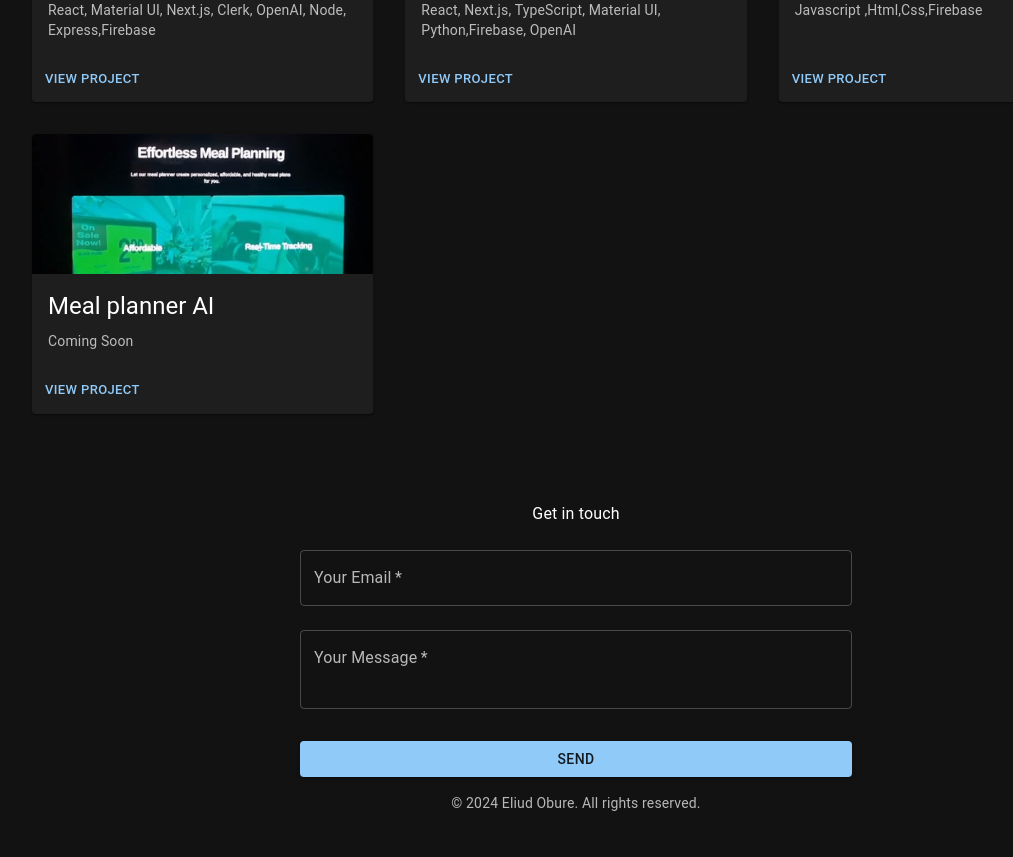
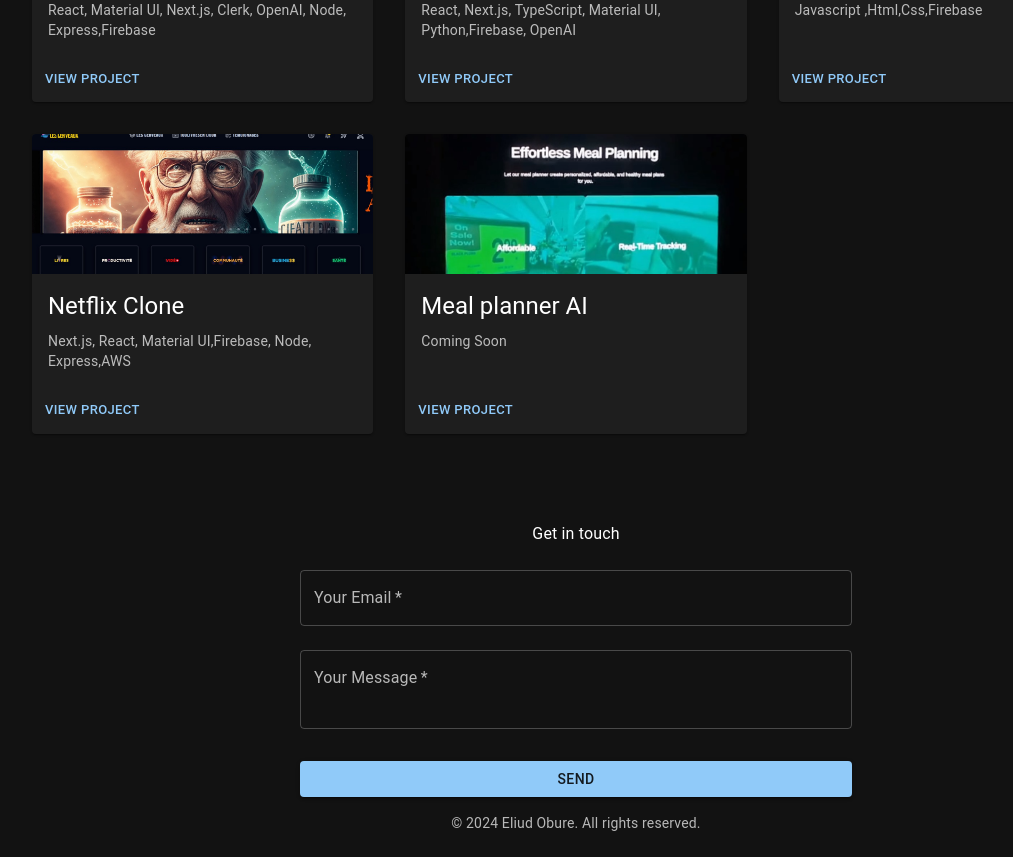
Before and after one commit to Eliud254/dev, a Next.js app: page /portfolio in a window 1280 px wide. Shown: the part 800-1657 px from the top of the page, without its empty margins (64-1077 px from the left). Built offline with nearby package versions, Linux system fonts and the light colour scheme.

Commit message:
Some changes

```diff
--- a/components/Portfolio.tsx
+++ b/components/Portfolio.tsx
@@ -40,6 +40,14 @@ const projects = [
     image: '/lio.jpg',
     link: 'https://github.com/Eliud254/Lio.git',
   },
+
+  {
+    title: 'Netflix Clone',
+    description: 'Next.js, React, Material UI,Firebase, Node, Express,AWS',
+    image: '/netflix.jpg',
+    link: 'https://www.lescerveauxai.app/'
+  },
+
   {
     title: 'Meal planner AI',
     description: 'Coming Soon',
```
Also changed, not shown: public/netflix.jpg (added).
